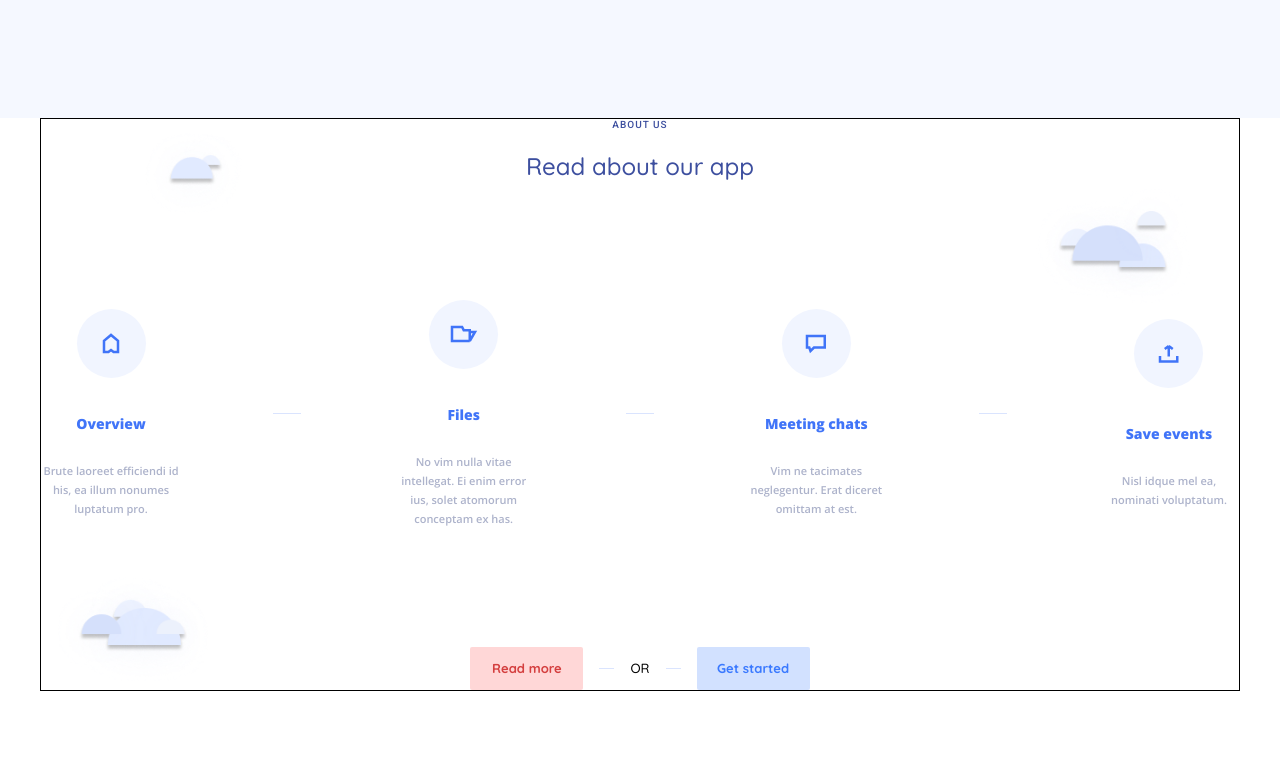
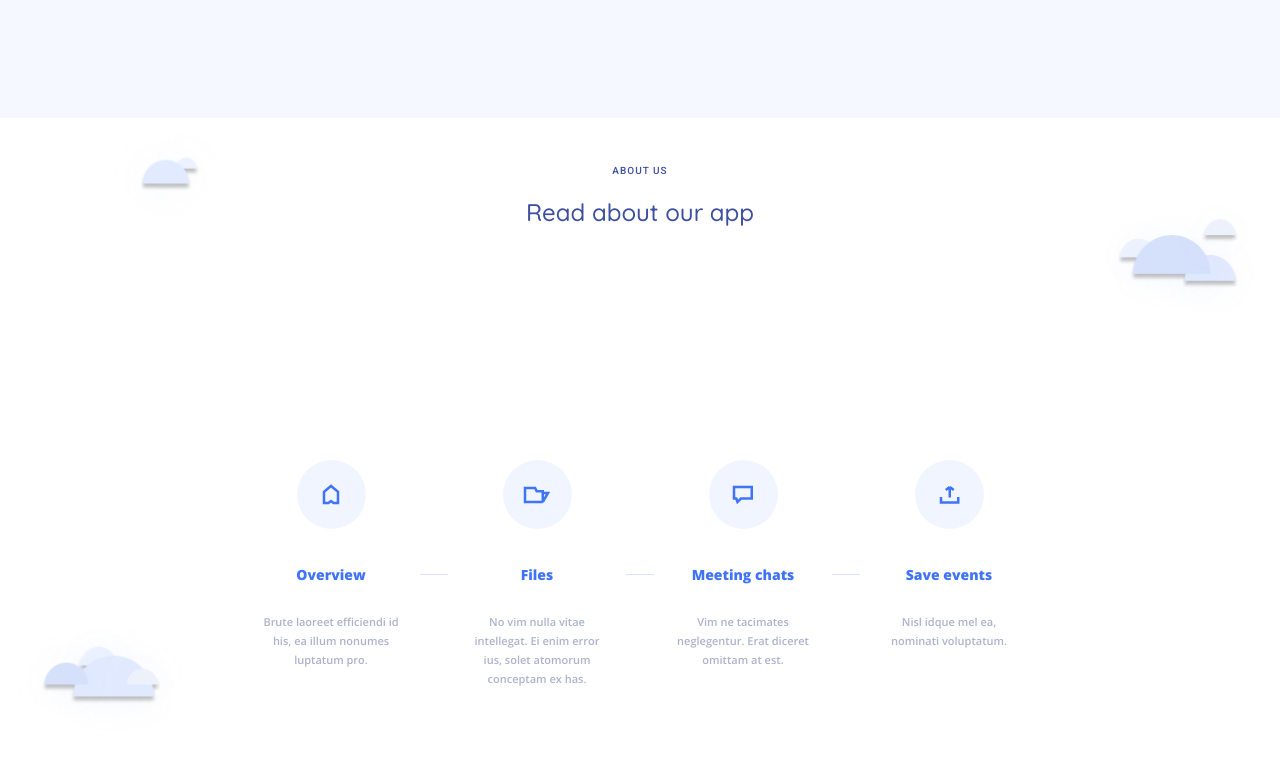
Before and after one commit to DuremarDuremar/Site00, a React (Create React App) app: page / in a window 1280 px wide. Shown: the part 1357-2140 px from the top of the page. Built offline with nearby package versions, Linux system fonts and the light colour scheme.

Commit message:
features_res

```diff
--- a/src/App.jsx
+++ b/src/App.jsx
@@ -68,7 +68,7 @@ const App = () => {
         <Hero logoImg={logoImg} />
         <Costumers res900={res900} res450={res450} />
         <Plan res1350={res1350} res900={res900} />
-        <Features />
+        <Features res900={res900} />
       </All>
     </>
   );
--- a/src/bloks/Features.jsx
+++ b/src/bloks/Features.jsx
@@ -7,15 +7,17 @@ import FonImage from "../img/clouds.png";
 const Wrapper = styled.div`
   max-width: 100%;
   height: 894px;
+  background-image: url(${FonImage});
+  background-repeat: no-repeat;
+  background-size: contain;
+  display: flex;
+  flex-direction: column;
+  justify-content: center;
+  align-items: center;
 `;
 const Content = styled.div`
   max-width: 1200px;
-  height: 573px;
-  background-image: url(${FonImage});
-  background-repeat: no-repeat;
-  background-size: contain;
-  margin: 0px auto;
-  border: 1px solid black;
+  height: ${(props) => (props.res900 ? "573px" : "800px")};
   display: flex;
   flex-direction: column;
   justify-content: space-between;
@@ -23,17 +25,21 @@ const Content = styled.div`
 const Items = styled.div`
   display: flex;
   flex-wrap: wrap;
-  align-items: center;
+  align-items: space-between;
   justify-content: space-between;
+
   span {
+    display: ${(props) => (props.res900 ? "inline" : "none")};
     width: 28px;
     height: 1px;
     background-color: #dae4fe;
     margin: 0 19px;
+    align-self: center;
   }
 `;
 const Item = styled.div`
-  /* flex: 0 0 25%; */
+  margin-bottom: ${(props) => (props.res900 ? "0" : "30px")};
+  flex: ${(props) => (props.res900 ? "1 1 auto" : "1 1 50%")};
   div {
     width: 69px;
     height: 69px;
@@ -68,15 +74,23 @@ const WrapperButton = styled.div`
   display: flex;
   justify-content: center;
   align-items: center;
+
   span {
     width: 15px;
     height: 1px;
     background-color: #dae4fe;
-    margin: 0 16px;
+    margin: 0 1.1vw;
+  }
+  h5 {
+    font-family: "Open Sans";
+    font-weight: 600;
+    font-size: 11px;
+    line-height: 19px;
+    color: #adb3cb;
   }
 `;
 
-const Features = () => {
+const Features = ({ res900 }) => {
   return (
     <Wrapper>
       <Content>
@@ -84,8 +98,8 @@ const Features = () => {
           <h4>ABOUT US</h4>
           <h1>Read about our app</h1>
         </TitleText>
-        <Items>
-          <Item>
+        <Items res900={res900}>
+          <Item res900={res900}>
             <div>
               <svg
                 width="18"
@@ -107,7 +121,7 @@ const Features = () => {
             </p>
           </Item>
           <span></span>
-          <Item>
+          <Item res900={res900}>
             <div>
               <svg
                 width="28"
@@ -130,7 +144,7 @@ const Features = () => {
             </p>
           </Item>
           <span></span>
-          <Item>
+          <Item res900={res900}>
             <div>
               <svg
                 width="22"
@@ -150,7 +164,7 @@ const Features = () => {
             <p>Vim ne tacimates neglegentur. Erat diceret omittam at est.</p>
           </Item>
           <span></span>
-          <Item>
+          <Item res900={res900}>
             <div>
               <svg
                 width="21"
```
